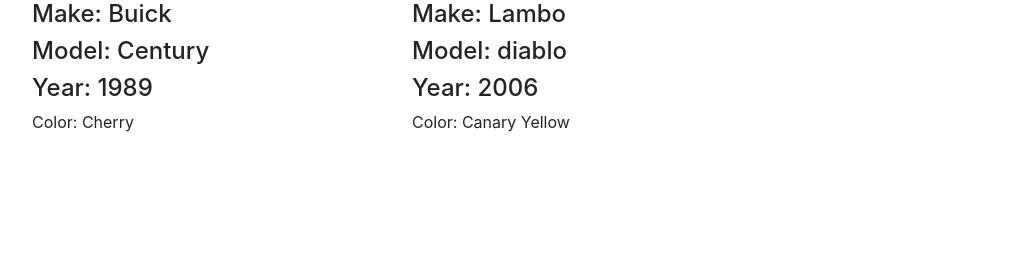
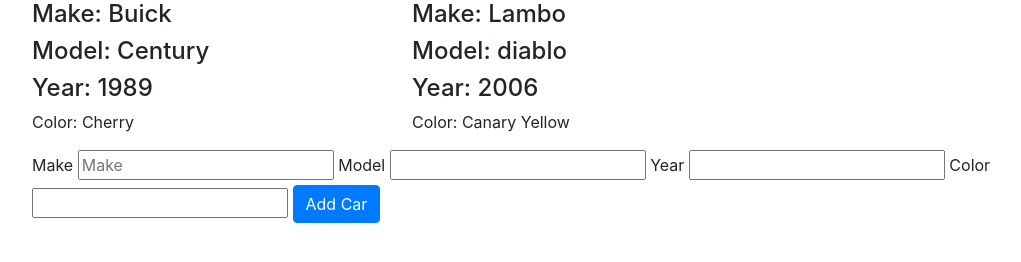
Before and after one commit to ryanochoa8/late-summer-19-gregslist, a plain HTML site: page index.html in a window 1280 px wide. Shown: the whole page, without its empty margins (53-1074 px from the left). Drawn offline with nearby package versions, Linux system fonts and the light colour scheme.

Commit message:
cars works!

```diff
--- a/app/components/car/CarController.js
+++ b/app/components/car/CarController.js
@@ -11,7 +11,6 @@
     template += car.Template
   })
   carsElem.innerHTML = template
-
 }
 
 export default class CarController{
@@ -19,4 +18,21 @@
     console.log("car controller works")
     drawCars()
   }
+
+  addCar(e){
+    e.preventDefault()
+    let form = e.target
+
+    let newCar = {
+      make: form.make.value,
+      model: form.model.value,
+      year: form.year.value,
+      color: form.color.value
+    }
+
+    _carService.addCar(newCar)
+    form.reset()
+    drawCars()
+  }
+
 }
--- a/app/components/car/CarService.js
+++ b/app/components/car/CarService.js
@@ -15,4 +15,9 @@
   get Cars(){
     return _cars.map(car => new Car(car))
   }
+
+  addCar(newCar){
+    _cars.push(new Car(newCar))
+  }
+
 }
--- a/app/models/Car.js
+++ b/app/models/Car.js
@@ -1,9 +1,9 @@
 export default class Car{
   constructor(data){
-    this.make = data.make
-    this.model = data.model
-    this.year = data.year
-    this.color = data.color
+    this.make = data.make || ''
+    this.model = data.model || ''
+    this.year = data.year || ''
+    this.color = data.color || ''
   }
 
   get Template(){
--- a/index.html
+++ b/index.html
@@ -12,6 +12,17 @@
     <div id="cars" class="row">
 
     </div>
+    <form onsubmit="app.controllers.carController.addCar(event)">
+      <label for="make">Make</label>
+      <input type="text" name="make" placeholder="Make" required>
+      <label for="model">Model</label>
+      <input type="text" name="model" required>
+      <label for="year">Year</label>
+      <input type="number" name="year" required>
+      <label for="color">Color</label>
+      <input type="text" name="color" required>
+      <button type="submit" class="btn btn-primary">Add Car</button>
+    </form>
   </div>
   <script src="app/main.js" type="module"></script>
 </body>
```
